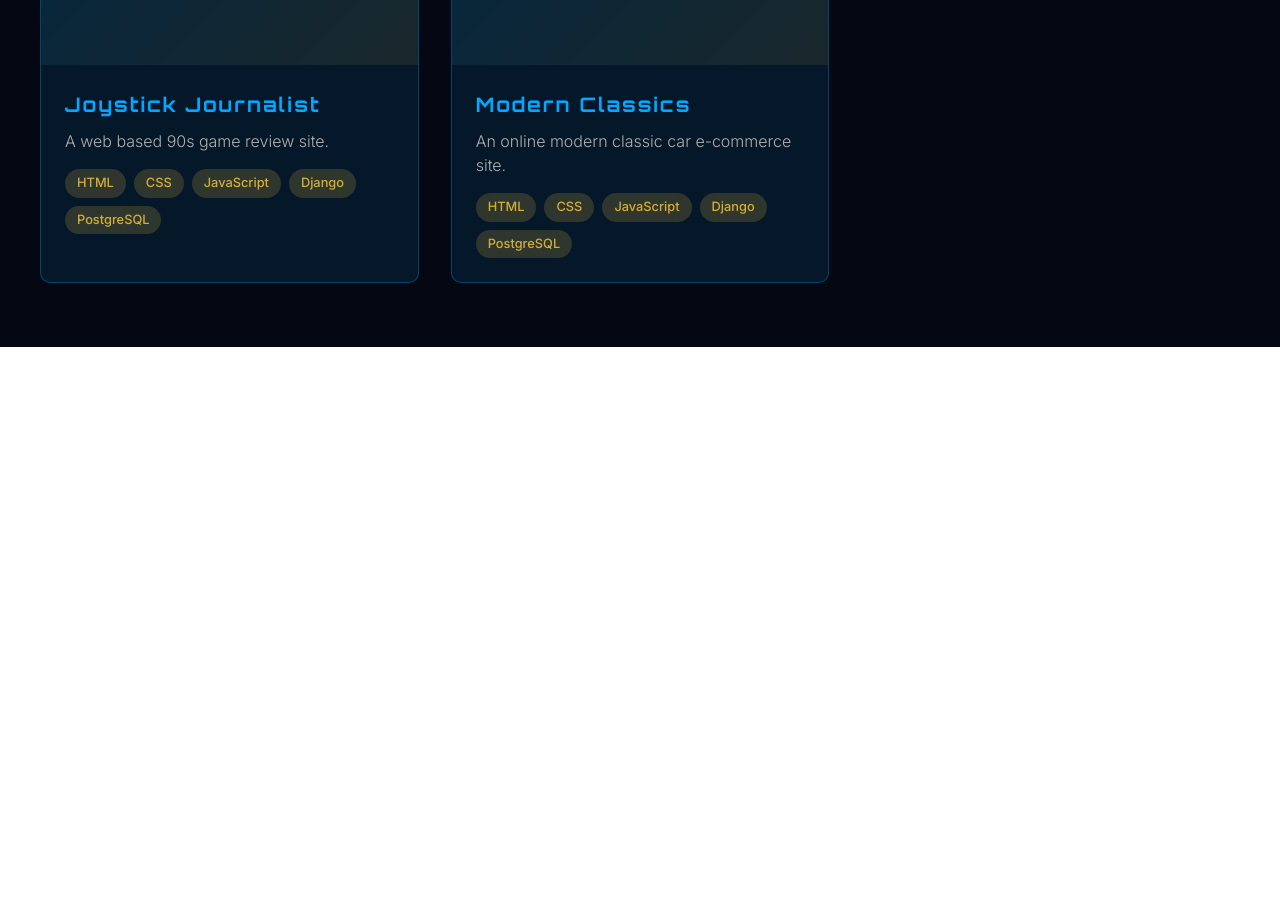
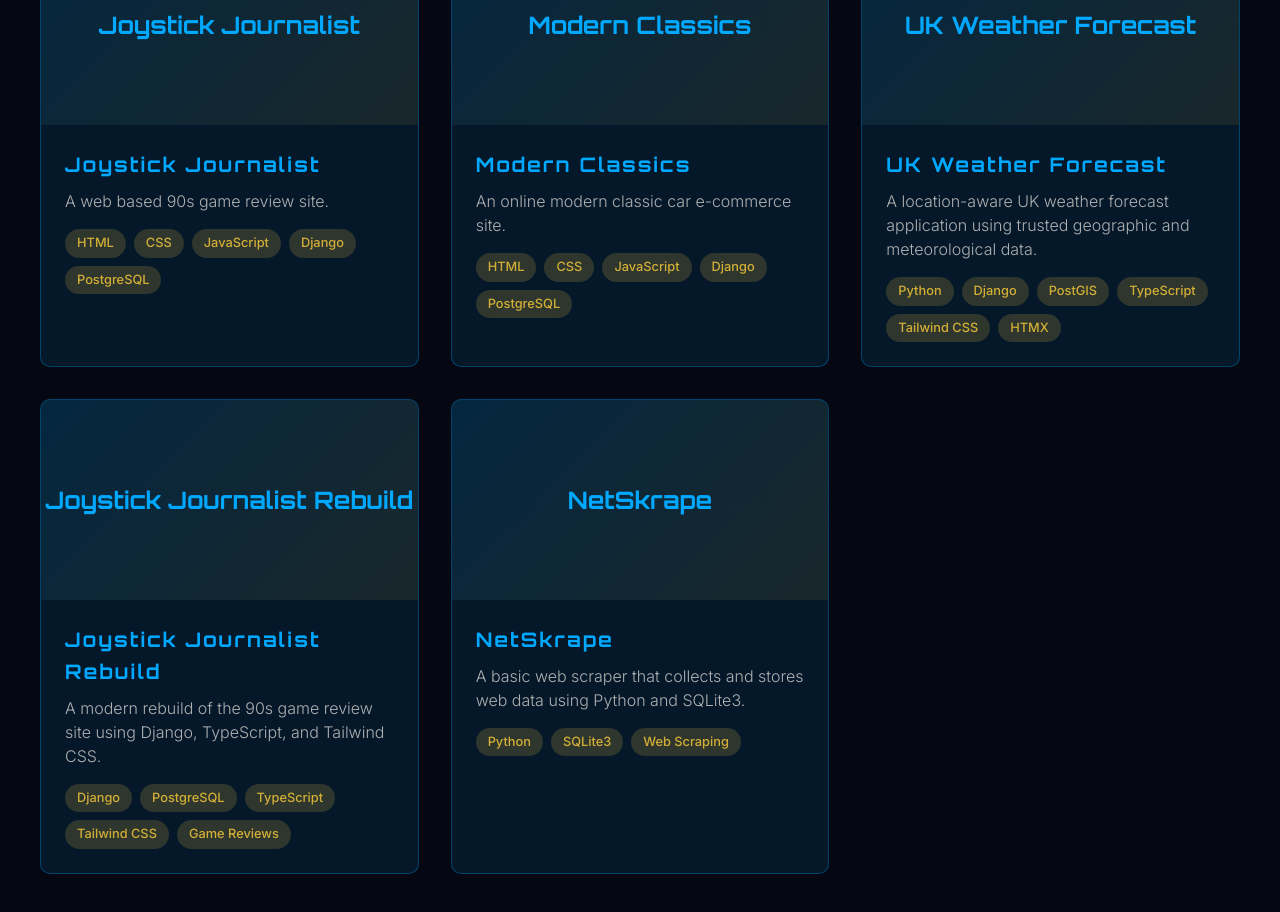
Before and after one commit to KC-85/Personal_Portfolio, a Vue app: page /#/projects in a window 1280 px wide. Shown: the part 1020-1932 px from the top of the page. Before the commit the page ends 1367 px from the top, so only its background shows below. Built offline with nearby package versions, Linux system fonts and the light colour scheme; no server answers.

Commit message:
Add 3 projects to My Projects

```diff
--- a/src/data/projects.js
+++ b/src/data/projects.js
@@ -63,5 +63,44 @@ export const projects = [
     features: ['Product listings', 'Shopping cart', 'User authentication', 'Payment processing'],
     githubUrl: 'https://github.com',
     liveUrl: 'https://modern-classics-b10468fd6f55.herokuapp.com/'
+  },
+  {
+    id: 6,
+    title: 'UK Weather Forecast',
+    description: 'A location-aware UK weather forecast application using trusted geographic and meteorological data.',
+    categories: ['Python', 'Django', 'PostGIS', 'TypeScript', 'Tailwind CSS', 'HTMX'],
+    tags: ['Python', 'Django', 'PostGIS', 'TypeScript', 'Tailwind CSS', 'HTMX'],
+    image: null,
+    longDescription: 'A full-stack UK weather application that combines Ordnance Survey location data with Open-Meteo forecasts. Django, Python, and PostGIS power the geospatial backend, while TypeScript, Tailwind CSS, and HTMX provide a responsive, interactive frontend.',
+    technologies: ['Python', 'Django', 'PostGIS', 'TypeScript', 'Tailwind CSS', 'HTMX', 'Ordnance Survey', 'Open-Meteo'],
+    features: ['UK location search', 'PostGIS-powered geospatial data', 'Current weather and forecast data', 'HTMX-powered page updates', 'Responsive Tailwind CSS interface', 'Ordnance Survey and Open-Meteo integrations'],
+    githubUrl: null,
+    liveUrl: null
+  },
+  {
+    id: 7,
+    title: 'Joystick Journalist Rebuild',
+    description: 'A modern rebuild of the 90s game review site using Django, TypeScript, and Tailwind CSS.',
+    categories: ['Django', 'PostgreSQL', 'TypeScript', 'Tailwind CSS'],
+    tags: ['Django', 'PostgreSQL', 'TypeScript', 'Tailwind CSS', 'Game Reviews'],
+    image: null,
+    longDescription: 'A ground-up rebuild of Joystick Journalist that retains the original 1990s game-review concept while modernising its architecture and interface. Django and PostgreSQL power the application, with TypeScript and Tailwind CSS replacing the original JavaScript and custom CSS approach.',
+    technologies: ['Django', 'Python', 'PostgreSQL', 'TypeScript', 'Tailwind CSS'],
+    features: ['Modernised game review experience', 'Django-powered application', 'PostgreSQL data persistence', 'Type-safe frontend interactions', 'Responsive Tailwind CSS interface', 'Retro-inspired presentation'],
+    githubUrl: null,
+    liveUrl: null
+  },
+  {
+    id: 8,
+    title: 'NetSkrape',
+    description: 'A basic web scraper that collects and stores web data using Python and SQLite3.',
+    categories: ['Python', 'SQLite3'],
+    tags: ['Python', 'SQLite3', 'Web Scraping'],
+    image: null,
+    longDescription: 'A lightweight web-scraping application built with Python. NetSkrape extracts structured information from web pages and stores the collected data locally in an SQLite3 database.',
+    technologies: ['Python', 'SQLite3'],
+    features: ['Web page data extraction', 'Structured data collection', 'SQLite3 data persistence', 'Lightweight local storage'],
+    githubUrl: null,
+    liveUrl: null
   }
 ]
--- a/src/views/ProjectDetail.vue
+++ b/src/views/ProjectDetail.vue
@@ -53,11 +53,23 @@
           </div>
 
           <!-- Links -->
-          <div class="project-links">
-            <a :href="project.githubUrl" target="_blank" class="btn btn-primary">
+          <div v-if="project.githubUrl || project.liveUrl" class="project-links">
+            <a
+              v-if="project.githubUrl"
+              :href="project.githubUrl"
+              target="_blank"
+              rel="noopener noreferrer"
+              class="btn btn-primary"
+            >
               <span>View on GitHub</span>
             </a>
-            <a :href="project.liveUrl" target="_blank" class="btn btn-secondary">
+            <a
+              v-if="project.liveUrl"
+              :href="project.liveUrl"
+              target="_blank"
+              rel="noopener noreferrer"
+              class="btn btn-secondary"
+            >
               <span>Live Demo</span>
             </a>
           </div>
--- a/src/views/Projects.vue
+++ b/src/views/Projects.vue
@@ -67,7 +67,7 @@ export default {
   data() {
     return {
       activeCategory: 'All',
-      categories: ['All', 'HTML', 'CSS', 'JavaScript', 'jQuery', 'Vue.js', 'Python', 'Django', 'FastAPI'],
+      categories: ['All', 'HTML', 'CSS', 'JavaScript', 'TypeScript', 'jQuery', 'Vue.js', 'Python', 'Django', 'FastAPI', 'PostgreSQL', 'PostGIS', 'SQLite3', 'Tailwind CSS', 'HTMX'],
       projects
     }
   },
```
Also changed, not shown: 2 other files (tests, documents, lock files or other folders).
